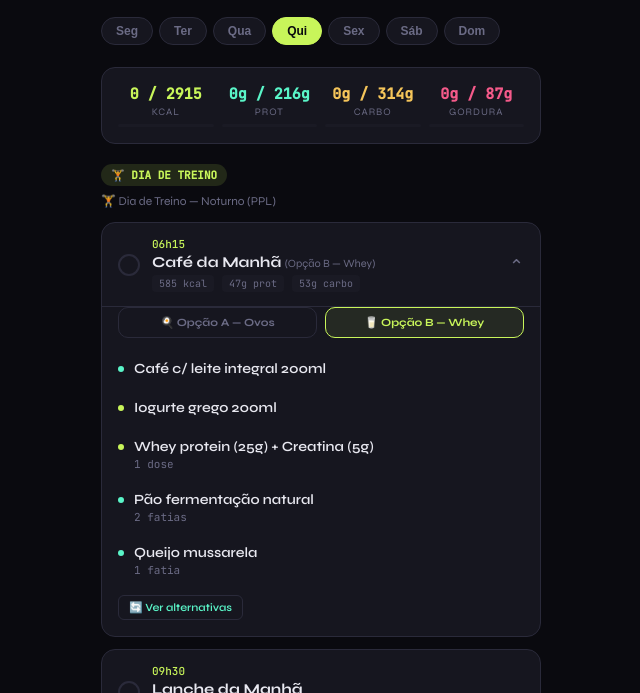
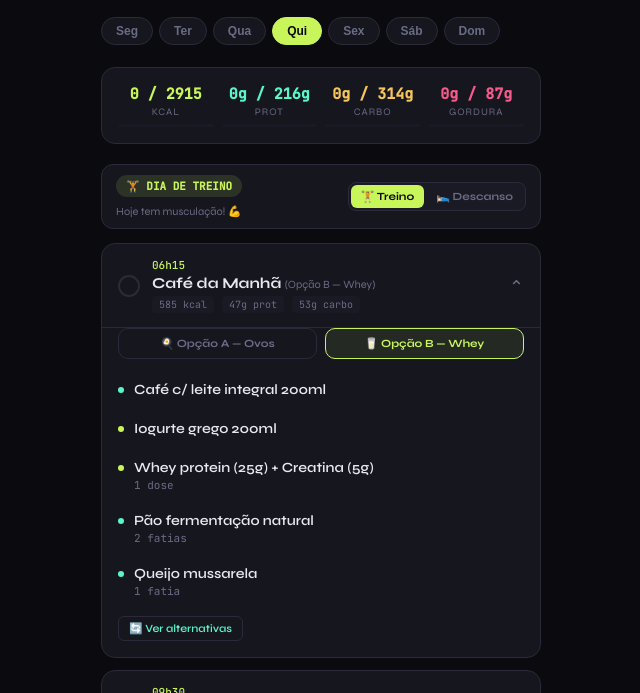
Before and after one commit to jvrt/dieta, a plain HTML site: page index.html in a window 1280 px wide. Shown: the part 107-800 px from the top of the page, without its empty margins (319-959 px from the left). Drawn offline with Linux system fonts and the light colour scheme.

Commit message:
Update index.html

```diff
--- a/index.html
+++ b/index.html
@@ -370,6 +370,39 @@
   }
   .regime-badge.treino { background:#c8f55a20; color:var(--accent); border:1px solid var(--accent)44; }
   .regime-badge.descanso { background:#6b6b8520; color:var(--muted); border:1px solid var(--muted)44; }
+
+  .segmented-control {
+    display: flex;
+    background: var(--bg3);
+    border: 1px solid var(--border);
+    border-radius: 8px;
+    padding: 2px;
+    gap: 2px;
+  }
+  .seg-btn {
+    background: none;
+    border: none;
+    color: var(--muted);
+    font-family: var(--font);
+    font-size: 11px;
+    font-weight: 700;
+    padding: 5px 10px;
+    border-radius: 6px;
+    cursor: pointer;
+    transition: all 0.2s;
+    white-space: nowrap;
+  }
+  .seg-btn.active.treino {
+    background: var(--accent);
+    color: var(--bg);
+  }
+  .seg-btn.active.descanso {
+    background: rgba(107, 107, 133, 0.3);
+    color: var(--text);
+  }
+  .seg-btn:not(.active):hover {
+    color: var(--text);
+  }
 </style>
 </head>
 <body>
@@ -632,6 +665,7 @@ const MEALS_TEMPLATE = [
   },
   {
     id:'pre_treino', name:'Pré-treino', time:'19h00', badge:'🏋️ treino 19h30',
+    treinoOnly:true,
     macros:{ kcal:340, prot:8, carb:70, fat:4 },
     foods:[
       { name:'Banana média', qty:'1 unidade' },
@@ -642,6 +676,7 @@ const MEALS_TEMPLATE = [
   },
   {
     id:'janta_pos', name:'Janta pós-treino', time:'21h30', badge:'pós',
+    treinoOnly:true,
     macros:{ kcal:625, prot:71, carb:41, fat:19 },
     foods:[
       { name:'Whey protein (imediato)', qty:'35g', dot:'accent' },
@@ -651,6 +686,18 @@ const MEALS_TEMPLATE = [
       { name:'Azeite de oliva', qty:'10ml (1 fio)' },
     ],
     alts:{ id:'pos', label:'Pós-treino', sub:'Refeição pós-treino anabólica' }
+  },
+  {
+    id:'janta_descanso', name:'Janta', time:'19h30',
+    descansoOnly:true,
+    macros:{ kcal:560, prot:52, carb:45, fat:17 },
+    foods:[
+      { name:'Frango grelhado', qty:'180g', dot:'accent' },
+      { name:'Batata-doce cozida', qty:'150g' },
+      { name:'Salada + legumes', qty:'à vontade' },
+      { name:'Azeite de oliva', qty:'10ml (1 fio)' },
+    ],
+    alts:{ id:'janta_desc', label:'Janta (Descanso)', sub:'Opções de janta para dias sem treino' }
   }
 ];
 
@@ -681,6 +728,11 @@ const ALTERNATIVAS = {
   lanche2:[
     { icon:'🥞', name:'Tapioca + queijo', qty:'20g tapioca + 2 fatias queijo', macros:'~14g prot' },
     { icon:'🍌', name:'Banana + whey', qty:'1 banana + 25g whey', macros:'~22g prot' },
+  ],
+  janta_desc:[
+    { icon:'🥩', name:'Bife de patinho grelhado', qty:'200g + legumes', macros:'~46g prot' },
+    { icon:'🐟', name:'Salmão grelhado', qty:'180g + batata doce 150g', macros:'~42g prot' },
+    { icon:'🍳', name:'Omelete reforçado', qty:'4 ovos + queijo + legumes', macros:'~32g prot' },
   ]
 };
 
@@ -732,7 +784,16 @@ function renderMeals(){
   // Café da manhã option
   const cafeOptIdx = parseInt(localStorage.getItem(`cafe_option_${dateStr}`) || '1'); // Default Opção B
 
-  const meals = MEALS_TEMPLATE.map(m => {
+  // Filtrar refeições conforme dia de treino ou descanso (lê override do localStorage se houver)
+  const override = localStorage.getItem(`treino_override_${dateStr}`);
+  const isTreino = override ? (override === 'treino') : d.treino;
+  const mealsFiltered = MEALS_TEMPLATE.filter(m => {
+    if (m.treinoOnly && !isTreino) return false;
+    if (m.descansoOnly && isTreino) return false;
+    return true;
+  });
+
+  const meals = mealsFiltered.map(m => {
     if (m.hasOptions) {
       const opt = m.options[cafeOptIdx];
       return {
@@ -790,11 +851,28 @@ function renderMeals(){
   const c = document.getElementById('meals-container');
   c.innerHTML = '';
 
-  // Badge do dia
-  const badge = document.createElement('div');
-  badge.style.marginBottom='14px';
-  badge.innerHTML = `<span class="regime-badge ${d.treino?'treino':'descanso'}">${d.treino?'🏋️ DIA DE TREINO':'🛌 DIA DE DESCANSO / CARDIO'}</span><div style="font-size:12px;color:var(--muted);">${d.tipo}</div>`;
-  c.appendChild(badge);
+  // Badge e Controle de Treino do dia
+  const headerContainer = document.createElement('div');
+  headerContainer.style.display = 'flex';
+  headerContainer.style.justifyContent = 'space-between';
+  headerContainer.style.alignItems = 'center';
+  headerContainer.style.marginBottom = '14px';
+  headerContainer.style.background = 'var(--card)';
+  headerContainer.style.border = '1px solid var(--border)';
+  headerContainer.style.borderRadius = '12px';
+  headerContainer.style.padding = '10px 14px';
+
+  headerContainer.innerHTML = `
+    <div>
+      <span class="regime-badge ${isTreino?'treino':'descanso'}">${isTreino?'🏋️ DIA DE TREINO':'🛌 DIA DE DESCANSO'}</span>
+      <div style="font-size:11px;color:var(--muted);">${isTreino?'Hoje tem musculação! 💪':'Dia de recuperar os músculos 🛌'}</div>
+    </div>
+    <div class="segmented-control">
+      <button class="seg-btn treino ${isTreino?'active':''}" onclick="setDayTreino(event, '${dateStr}', true)">🏋️ Treino</button>
+      <button class="seg-btn descanso ${!isTreino?'active':''}" onclick="setDayTreino(event, '${dateStr}', false)">🛌 Descanso</button>
+    </div>
+  `;
+  c.appendChild(headerContainer);
 
   meals.forEach((m,idx)=>{
     const card = document.createElement('div');
@@ -850,6 +928,14 @@ function renderMeals(){
     `;
     c.appendChild(card);
   });
+}
+
+function setDayTreino(event, dateStr, train) {
+  event.stopPropagation();
+  localStorage.setItem(`treino_override_${dateStr}`, train ? 'treino' : 'descanso');
+  renderMeals();
+  updateDicasDynamic();
+  showToast(train ? 'Hoje é dia de treino! Foco! 🏋️' : 'Dia de descanso ativado! 🛌');
 }
 
 function toggleMeal(card){ card.classList.toggle('open'); }
```
